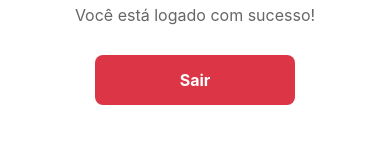
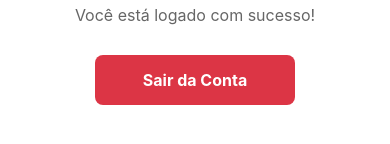
Before and after one commit to Frank1br/LoginAppReactNative, a React Native app: screen /Home in a window 390 px wide. Shown: the part 424-568 px from the top of the page. Built offline with nearby package versions, Linux system fonts and the light colour scheme.

Commit message:
feat(screen): update HomeScreen to handle async logout and improve error handling

```diff
--- a/screens/HomeScreen.js
+++ b/screens/HomeScreen.js
@@ -1,10 +1,22 @@
 import React from 'react';
-import { View, Text, TouchableOpacity, StyleSheet } from 'react-native';
+import { View, Text, TouchableOpacity, StyleSheet, Alert } from 'react-native';
+// Em um app real, você importaria o AsyncStorage aqui:
+// import AsyncStorage from '@react-native-async-storage/async-storage';
 
 export default function HomeScreen({ navigation }) {
-  const handleLogout = () => {
-    // Limpar tokens de sessão aqui
-    navigation.replace('Login');
+
+  // A função agora é async para esperar a limpeza da memória
+  const handleLogout = async () => {
+    try {
+      // 1. Limpa o token da memória do celular
+      // await AsyncStorage.removeItem('userToken');
+
+      // 2. Redireciona para a tela de Login
+      navigation.replace('Login');
+
+    } catch (error) {
+      Alert.alert('Erro', 'Ocorreu um problema ao tentar sair.');
+    }
   };
 
   return (
@@ -13,7 +25,7 @@ export default function HomeScreen({ navigation }) {
       <Text style={styles.subtitle}>Você está logado com sucesso!</Text>
 
       <TouchableOpacity style={styles.button} onPress={handleLogout}>
-        <Text style={styles.buttonText}>Sair</Text>
+        <Text style={styles.buttonText}>Sair da Conta</Text>
       </TouchableOpacity>
     </View>
   );
```
